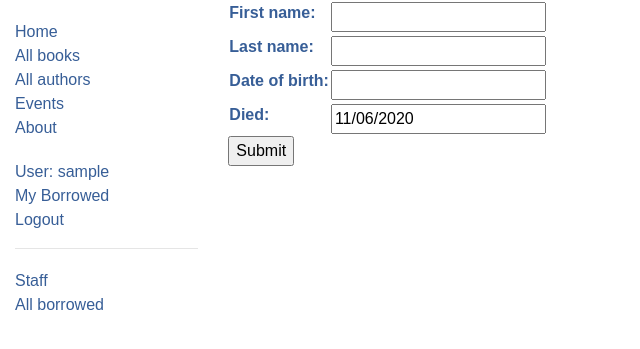
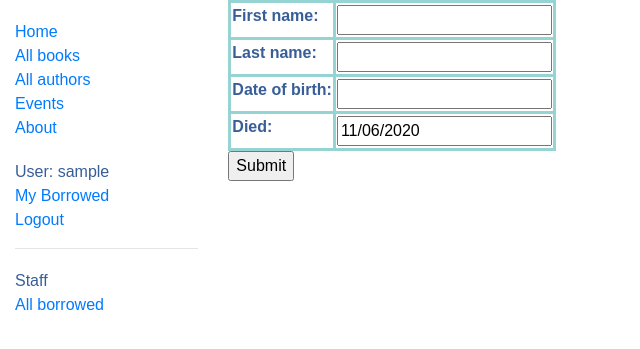
Before and after one commit to bodhiadmin/bodhilibrary, a Django app: page /catalog/author/create/ in a window 1280 px wide. Shown: the top 349 px of the page, without its empty margins (0-640 px from the left). Run offline with Django 3.2, Linux system fonts and the light colour scheme; the visitor is signed in with stand-in values (Sample User, id 1).

Commit message:
Updated css style for table

```diff
--- a/catalog/static/css/styles.css
+++ b/catalog/static/css/styles.css
@@ -25,15 +25,12 @@ h2 {
     font-weight: bold;
 }
 
-a:link, a:visited {
-    color: #375e97;
-}
-
-a:hover {
-    text-decoration: none;
-}
-
 div.bodhi img,
 div.bodhi div.caption {
     width: 100%;
 }
+
+th, td {
+  border-style:solid;
+  border-color: #96D4D4;
+}
```
